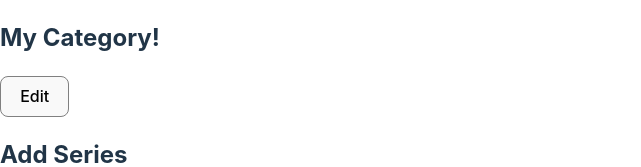
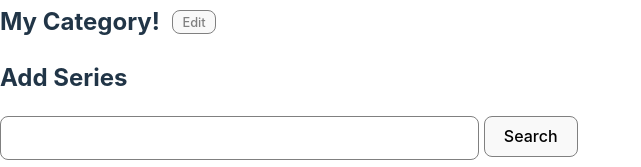
Before and after one commit to kuraganeru/favourite-series, a React (Vite) app: page / in a window 1280 px wide. Shown: the top 167 px of the page, without its empty margins (0-641 px from the left). Built offline with nearby package versions, Linux system fonts and the light colour scheme.

Commit message:
update styles and component structure

```diff
--- a/src/components/SeriesCategoryHeader.jsx
+++ b/src/components/SeriesCategoryHeader.jsx
@@ -1,15 +1,18 @@
 import CategoryEdit from "./CategoryEdit"
+import "./css/SeriesCategoryHeader.css"
 
 export default function SeriesCategoryHeader({ categoryName, editCategoryName, onSetEditCategoryNameChange, onSetCategoryNameChange }) {
     return (
-        <>
-            {editCategoryName ?
-                <CategoryEdit categoryName={categoryName} onSetCategoryNameChange={onSetCategoryNameChange} /> :
-                <h2>{categoryName}</h2>
-            }
+        <header className="category-header">
+            <div className="header-title">
+                {editCategoryName ?
+                    <CategoryEdit categoryName={categoryName} onSetCategoryNameChange={onSetCategoryNameChange} /> :
+                    <h2>{categoryName}</h2>
+                }
+            </div>
             <button onClick={() => onSetEditCategoryNameChange(!editCategoryName)}>
                 {editCategoryName ? "Save" : "Edit"}
             </button>
-        </>
+        </header>
     )
 }
--- /dev/null
+++ b/src/components/css/SeriesCategoryHeader.css
@@ -0,0 +1,19 @@
+.category-header {
+    display: flex;
+    margin: 0.25em 0;
+}
+
+.header-title {
+    margin-right: 0.75em;
+}
+
+.header-title h2 {
+    margin: 0;
+}
+
+.category-header button {
+    padding: 0.25em 0.75em;
+    color: gray;
+    align-self: center;
+    font-size: 0.8em;
+}
```
